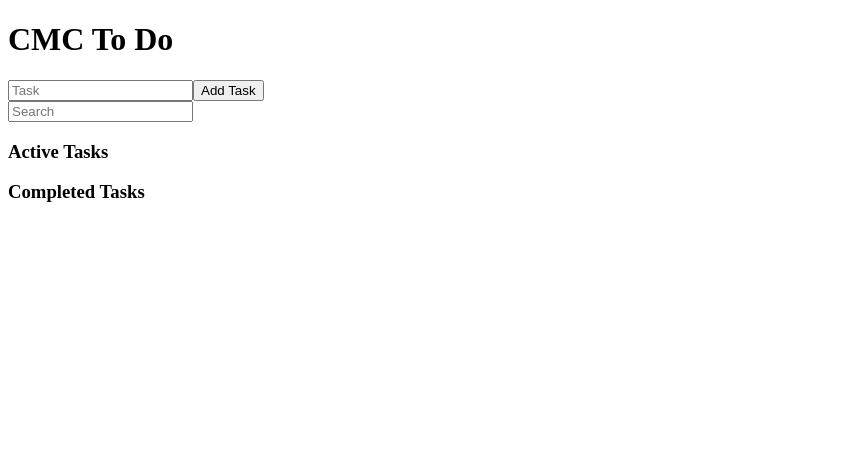
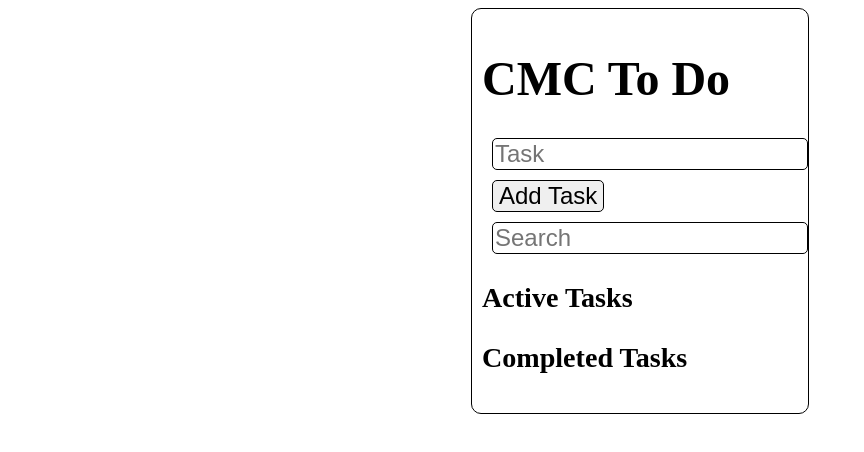
Before and after one commit to LashaGagnidze7/DBAVue, a Vue app: page / in a window 1280 px wide. Shown: the top 452 px of the page, without its empty margins (0-864 px from the left). Built offline with nearby package versions, Linux system fonts and the light colour scheme.

Commit message:
With simple CSS

```diff
--- a/src/App.vue
+++ b/src/App.vue
@@ -59,4 +59,18 @@ export default {
 </script>
 
 <style>
+#app {
+  margin: auto;
+  width: 25%;
+  padding: 10px;
+  border: 1px solid black;
+  border-radius: 10px;
+  font-size: x-large;
+}
+ul {
+  list-style-type: none;
+}
+li {
+  display: block;
+}
 </style>
--- a/src/components/AddTask.vue
+++ b/src/components/AddTask.vue
@@ -34,3 +34,13 @@ export default {
   },
 };
 </script>
+
+<style scoped>
+input, button {
+  display: block;
+  margin: 10px;
+  font-size: x-large;
+  border: 1px solid black;
+  border-radius: 5px;
+}
+</style>
--- a/src/components/CompletedTasks.vue
+++ b/src/components/CompletedTasks.vue
@@ -5,7 +5,7 @@
       <li v-for="task in tasks" :key="task.id">
         <input type="checkbox" @click="this.$emit('toActives', task.id)" :checked="task.completed"/>
         {{ task.name }}
-        <p @click="this.$emit('delete', task.id)">x</p>
+        <p @click="this.$emit('delete', task.id)" style="color: red; cursor: pointer;"> x</p>
       </li>
     </ul>
   </div>
@@ -18,3 +18,9 @@ export default {
   },
 };
 </script>
+
+<style scoped>
+p {
+  display: inline;
+}
+</style>
--- a/src/components/SearchTask.vue
+++ b/src/components/SearchTask.vue
@@ -33,3 +33,13 @@ export default {
   },
 };
 </script>
+
+<style scoped>
+input {
+  display: block;
+  margin: 10px;
+  font-size: x-large;
+  border: 1px solid black;
+  border-radius: 5px;
+}
+</style>
```
Also changed, not shown: src/components/ActiveTasks.vue (line endings or trailing spaces), src/components/AppHeader.vue (line endings or trailing spaces).
